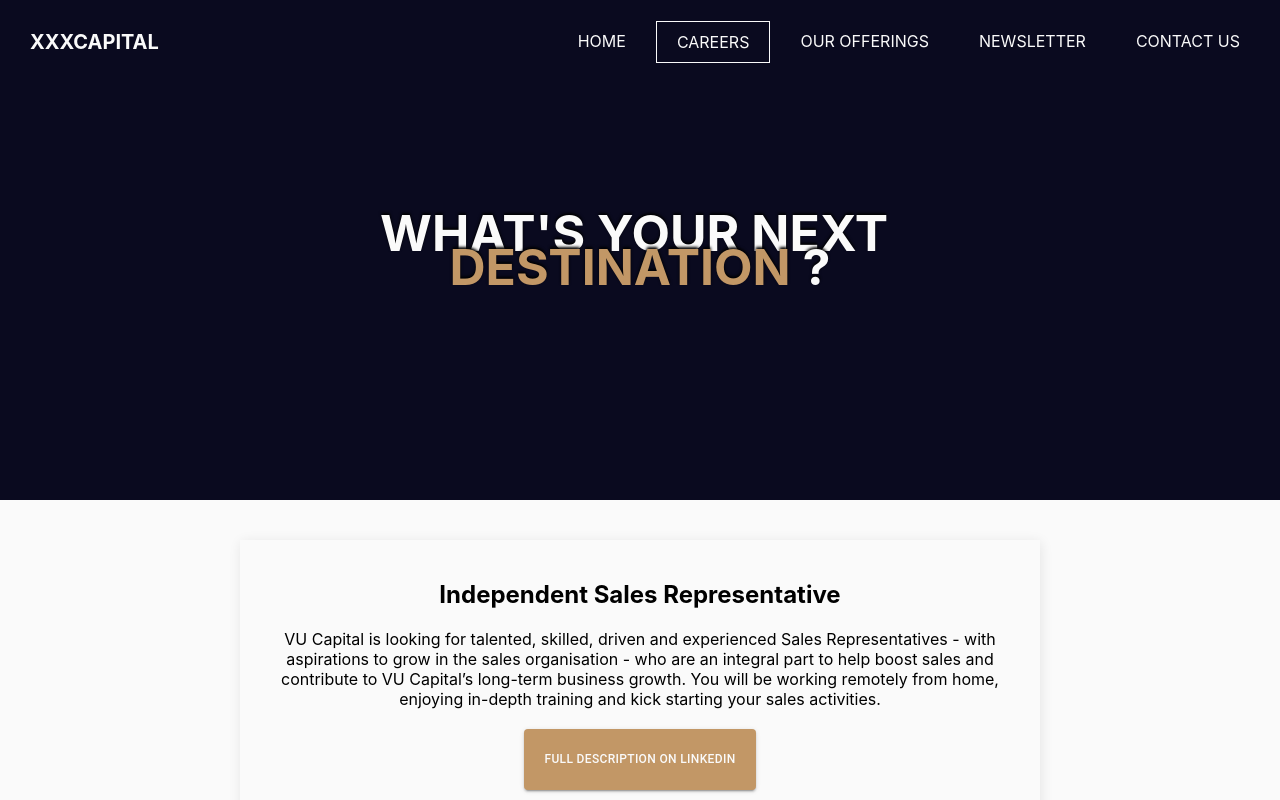
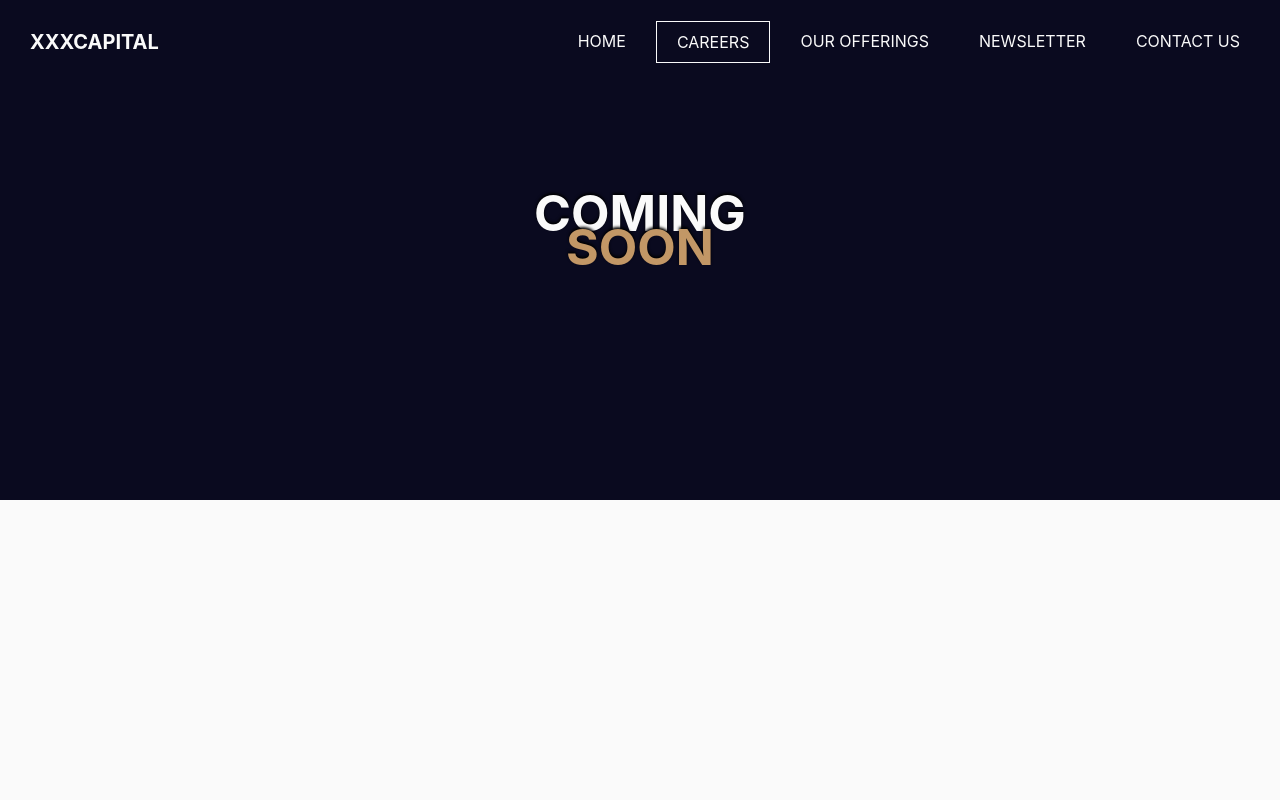
Before and after one commit to mritunjaysaha/project-1, a Next.js app: page /careers in a window 1280 px wide. Shown: the top 800 px of the page. Built offline with nearby package versions, Linux system fonts and the light colour scheme.

Commit message:
removed careers section with coming soon

```diff
--- a/data.js
+++ b/data.js
@@ -121,30 +121,30 @@ export const directInvestments = {
 export const careersPageData = {
     buttonName: "Full Description on LinkedIn",
     data: [
-        {
-            title: "independent sales representative",
-            description:
-                "VU Capital is looking for talented, skilled, driven and experienced Sales Representatives - with aspirations to grow in the sales organisation - who are an integral part to help boost sales and contribute to VU Capital’s long-term business growth. You will be working remotely from home, enjoying in-depth training and kick starting your sales activities.",
-            descLink: "",
-        },
-        {
-            title: "independent sales representative",
-            description:
-                "VU Capital is looking for talented, skilled, driven and experienced Sales Representatives - with aspirations to grow in the sales organisation - who are an integral part to help boost sales and contribute to VU Capital’s long-term business growth. You will be working remotely from home, enjoying in-depth training and kick starting your sales activities.",
-            descLink: "",
-        },
-        {
-            title: "independent sales representative",
-            description:
-                "VU Capital is looking for talented, skilled, driven and experienced Sales Representatives - with aspirations to grow in the sales organisation - who are an integral part to help boost sales and contribute to VU Capital’s long-term business growth. You will be working remotely from home, enjoying in-depth training and kick starting your sales activities.",
-            descLink: "",
-        },
-        {
-            title: "independent sales representative",
-            description:
-                "VU Capital is looking for talented, skilled, driven and experienced Sales Representatives - with aspirations to grow in the sales organisation - who are an integral part to help boost sales and contribute to VU Capital’s long-term business growth. You will be working remotely from home, enjoying in-depth training and kick starting your sales activities.",
-            descLink: "",
-        },
+        // {
+        //     title: "independent sales representative",
+        //     description:
+        //         "VU Capital is looking for talented, skilled, driven and experienced Sales Representatives - with aspirations to grow in the sales organisation - who are an integral part to help boost sales and contribute to VU Capital’s long-term business growth. You will be working remotely from home, enjoying in-depth training and kick starting your sales activities.",
+        //     descLink: "",
+        // },
+        // {
+        //     title: "independent sales representative",
+        //     description:
+        //         "VU Capital is looking for talented, skilled, driven and experienced Sales Representatives - with aspirations to grow in the sales organisation - who are an integral part to help boost sales and contribute to VU Capital’s long-term business growth. You will be working remotely from home, enjoying in-depth training and kick starting your sales activities.",
+        //     descLink: "",
+        // },
+        // {
+        //     title: "independent sales representative",
+        //     description:
+        //         "VU Capital is looking for talented, skilled, driven and experienced Sales Representatives - with aspirations to grow in the sales organisation - who are an integral part to help boost sales and contribute to VU Capital’s long-term business growth. You will be working remotely from home, enjoying in-depth training and kick starting your sales activities.",
+        //     descLink: "",
+        // },
+        // {
+        //     title: "independent sales representative",
+        //     description:
+        //         "VU Capital is looking for talented, skilled, driven and experienced Sales Representatives - with aspirations to grow in the sales organisation - who are an integral part to help boost sales and contribute to VU Capital’s long-term business growth. You will be working remotely from home, enjoying in-depth training and kick starting your sales activities.",
+        //     descLink: "",
+        // },
     ],
 };
 
--- a/pages/careers/index.js
+++ b/pages/careers/index.js
@@ -6,8 +6,9 @@ const ATag = ({ link, name }) => <a href={link}>{name}</a>;
 
 export default function Careers() {
     const { data, buttonName } = careersPageData;
-    return (
-        <section className={styles.careersSection}>
+
+    const CareerJSX = () => (
+        <>
             <header className={styles.careersHeader}>
                 <h1 className={`${styles.multiLineHeader} ${styles.noMargin}`}>
                     what's your next&nbsp;
@@ -29,6 +30,20 @@ export default function Careers() {
                     </li>
                 ))}
             </ul>
+        </>
+    );
+
+    return (
+        <section className={styles.careersSection}>
+            {data.length ? (
+                <CareerJSX />
+            ) : (
+                <header className={styles.careersHeader}>
+                    <h1 className={styles.multiLineHeader}>
+                        coming <span className={styles.spanColor}>soon</span>
+                    </h1>
+                </header>
+            )}
         </section>
     );
 }
```
